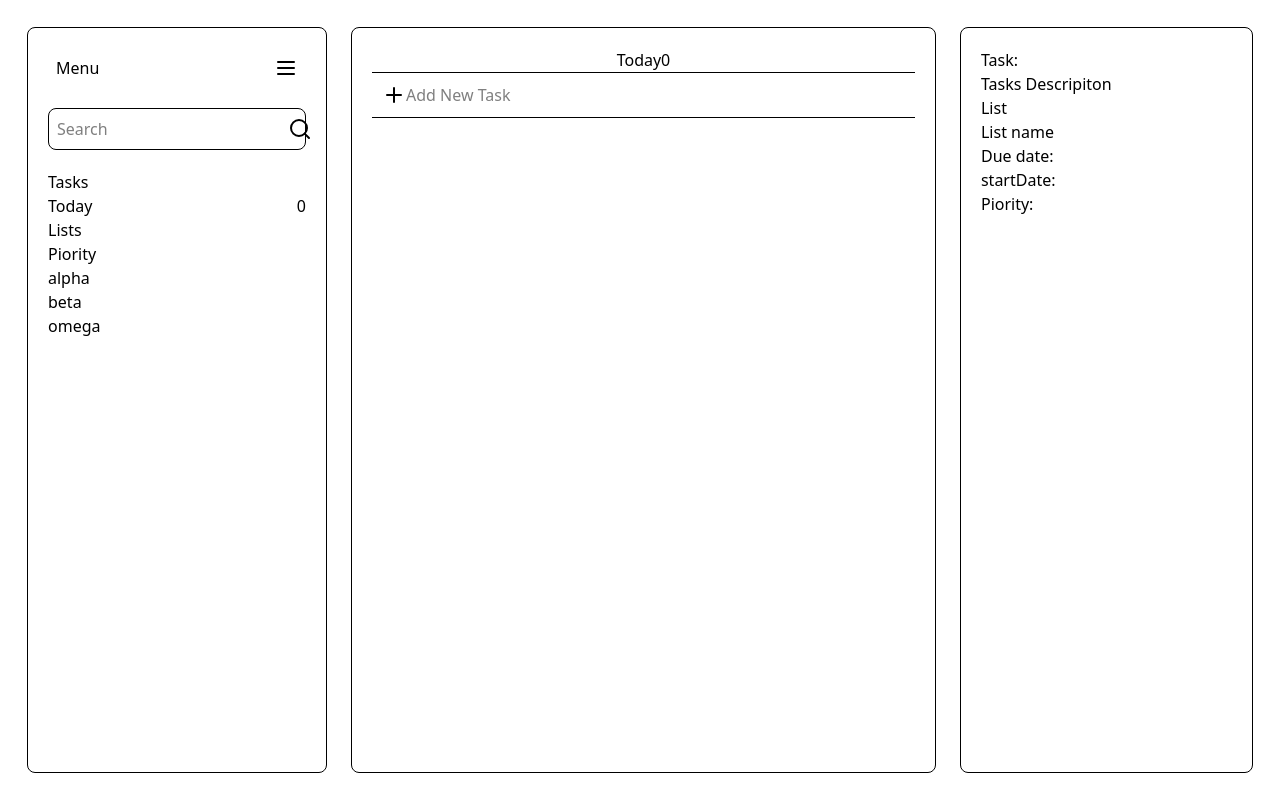
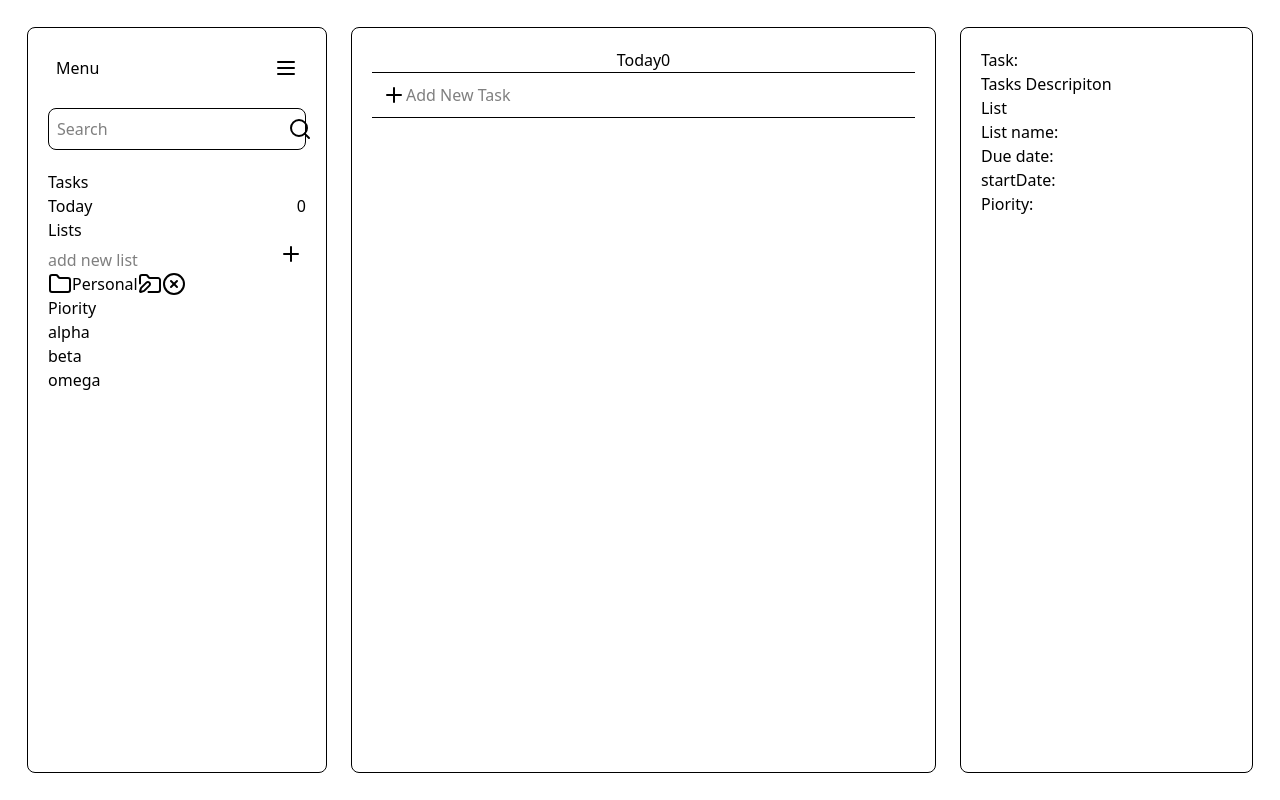
Before and after one commit to Vader-9/TaskManager, a React (Vite) app: page / in a window 1280 px wide. Built offline with nearby package versions, Linux system fonts and the light colour scheme.

Commit message:
adding folder logic done

```diff
--- a/src/App.jsx
+++ b/src/App.jsx
@@ -15,15 +15,16 @@ function App() {
   // this is to serch for task
   const [search, setSearch] = useState('')
   // this if for Description of an individual task
-  const [taskInfo, setTaskInfo] = useState('')
-  const [taskInfoText, setTaskInfoText] = useState('')
+  const [taskInfo, setTaskInfo] = useState([])
+   // defualt selected
+  const[selectedList, setSelectedList] = useState('Personal')
 
 
 
   return (
     <div className='app'>
-      <MeNu  numberofTasks ={numberofTasks} setDisplayPriority={setDisplayPriority} search={search} setSearch={setSearch}/>
-      <Today input={input} setInput={setInput} addTasks={addTasks} setAddTasks={setAddTasks} editTasks={editTasks} setEditTasks={setEditTasks} numberofTasks={numberofTasks} setNumberofTasks={setNumberofTasks} displayPriority={displayPriority} search={search} setSearch={setSearch} setTaskInfo={setTaskInfo} />
+      <MeNu addTasks={addTasks}  numberofTasks ={numberofTasks} setDisplayPriority={setDisplayPriority} search={search} setSearch={setSearch} />
+      <Today input={input} setInput={setInput} addTasks={addTasks} setAddTasks={setAddTasks} editTasks={editTasks} setEditTasks={setEditTasks} numberofTasks={numberofTasks} setNumberofTasks={setNumberofTasks} displayPriority={displayPriority} search={search} setSearch={setSearch} setTaskInfo={setTaskInfo}/>
       <Description taskInfo={taskInfo} />
     </div>
   )
--- a/src/Description/Descripition.jsx
+++ b/src/Description/Descripition.jsx
@@ -1,22 +1,22 @@
 
 function Descripition({taskInfo}){
 
-    console.log(taskInfo)
+   // console.log(taskInfo)
 
     return(
         <div class='w-[300px] border p-5 m-3 rounded-lg'>
-            <h1>Task:{taskInfo[0]}</h1>
+            <h1>Task:{taskInfo.text}</h1>
             <p>Tasks Descripiton</p>
             <div>
                 <p>List</p>
-                <p>List name</p>
+                <p>List name:</p>
             </div>
             <div>
-                <p>Due date:{taskInfo[3]}</p>
-                <p>startDate:{taskInfo[2]}</p>
+                <p>Due date:{taskInfo.dueDate}</p>
+                <p>startDate:{taskInfo.dateAdded}</p>
             </div>
             <div>
-                <p>Piority:{taskInfo[1]}</p>
+                <p>Piority:{taskInfo.priority}</p>
 
             </div>
             <div></div>
--- a/src/Menu/Menu.jsx
+++ b/src/Menu/Menu.jsx
@@ -1,19 +1,47 @@
-import { Menu,Search } from 'lucide-react';
+import { Menu, Search, Plus, Folder, FolderPen,CircleX } from 'lucide-react';
 import { useState } from 'react';
 
-function MeNu({numberofTasks, setDisplayPriority, search,setSearch}) {
+function MeNu({ numberofTasks, setDisplayPriority, search, setSearch, addTasks }) {
 
-   // const [trackTasks, setTrackTasks] = useState('') // not yet in use but it will be use to track tasks for the week
+   // for the input
+   const [inputs, setInputs] = useState('')
+   //
 
-    return(
+   // this serves as the default folders
+   const [folders, setFolders] = useState([
+      {
+         id: 1,
+         name: 'Personal',
+         task: [addTasks]
+      }
+   ])
+
+   //console.log(folder[0].task)
+
+   function addFolder() {
+      if (inputs !== "") {
+         setFolders(prev => [...prev, { id: Date.now(), name: inputs, task: [addTasks] }])
+      }
+      setInputs('')
+   }
+
+   function removeFolder(id){
+      setFolders(folders.map((folder) => folder.id !== id))
+   }
+
+   function renameFolder(id){
+
+   }
+
+   return (
       <div class='w-[300px] border p-5 m-3 rounded-lg'>
          <div class='flex justify-between  p-2 rounded-lg mb-5'>
             <h3>Menu</h3>
             <Menu />
          </div>
          <div class='flex justify-between border p-2 rounded-lg mb-5'>
-            <input type="text"  placeholder='Search' value={search} onChange={(e) => setSearch(e.target.value)}/>
-           <button onClick={()=> setSearch(value)}><Search/></button>
+            <input type="text" placeholder='Search' value={search} onChange={(e) => setSearch(e.target.value)} />
+            <button onClick={() => setSearch(value)}><Search /></button>
          </div>
          <div>
             <h3>Tasks</h3>
@@ -21,28 +49,31 @@ function MeNu({numberofTasks, setDisplayPriority, search,setSearch}) {
                <h3>Today</h3>
                <p>{numberofTasks}</p>
             </div>
-
-          </div>
             <div>
                <h3>Lists</h3>
-           {}
-
+               <input type="text" value={inputs} onChange={(e) => setInputs(e.target.value)} placeholder='add new list' />
+               <button onClick={addFolder}><Plus /></button>
+            </div>
+            {folders.map((folder) => <div key={folder.id} class='flex'>
+               <Folder />
+               <p>{folder.name}</p>
+               <button><FolderPen /></button>
+               <button onClick={()=>removeFolder(folder.id)}><CircleX /></button>
+            </div>)}
          </div>
          <div>
             <h3>Piority</h3>
             <div>
-              <button onClick={()=>setDisplayPriority('alpha')}>alpha</button>
+               <button onClick={() => setDisplayPriority('alpha')}>alpha</button>
 
             </div>
 
             <div>
-               <button onClick={()=>setDisplayPriority('beta')}>beta</button>
-           {}
+               <button onClick={() => setDisplayPriority('beta')}>beta</button>
             </div>
 
             <div>
-              <button onClick={()=>setDisplayPriority('omega')}>omega</button>
-           {}
+               <button onClick={() => setDisplayPriority('omega')}>omega</button>
             </div>
 
          </div>
--- a/src/Today/Today.jsx
+++ b/src/Today/Today.jsx
@@ -3,7 +3,7 @@ import { useEffect, useState } from 'react';
 import DatePicker from "react-datepicker";
 import "react-datepicker/dist/react-datepicker.css";
 
-function Today({ input, setInput, addTasks, setAddTasks, setNumberofTasks, numberofTasks, displayPriority,search,setTaskInfo }) {
+function Today({ input, setInput, addTasks, setAddTasks, setNumberofTasks, numberofTasks, displayPriority, search, setTaskInfo, selectedList }) {
     const [editId, setEditId] = useState(null);
     const [managePriority, setManagePriority] = useState(0);
     const [manageProgress, setManageProgress] = useState(0);
@@ -25,7 +25,7 @@ function Today({ input, setInput, addTasks, setAddTasks, setNumberofTasks, numbe
     //  this is for the priority filter and search filter
     const priorityData = displayPriority
         ? addTasks.filter(task => task.priority === displayPriority)
-        : search ? addTasks.filter((tasks)=> tasks.text.toLowerCase().includes(search.toLowerCase())) : addTasks;
+        : search ? addTasks.filter((tasks) => tasks.text.toLowerCase().includes(search.toLowerCase())) : addTasks;
 
 
 
@@ -49,8 +49,7 @@ function Today({ input, setInput, addTasks, setAddTasks, setNumberofTasks, numbe
                         priority: 'omega',
                         dateAdded: formatted,
                         dueDate: 'set-deadline',   // ✅ each task starts with its own empty dueDate
-                        list: '',
-                        note: [],
+                        list: selectedList,
                         progress: 'undone'
                     }
                 ]);
@@ -128,7 +127,15 @@ function Today({ input, setInput, addTasks, setAddTasks, setNumberofTasks, numbe
 
 
             {priorityData.map((task) => (
-                <div key={task.id} class="justify-center gap-5 border-b p-[10px]" id={completedTask ? 'done' : ''} onClick={()=>setTaskInfo([task.text,task.priority,task.dateAdded.toString(),task.dueDate])}  >
+                <div key={task.id} class="justify-center gap-5 border-b p-[10px]" id={completedTask ? 'done' : ''} onClick={() =>
+                    setTaskInfo({
+                        text: task.text,
+                        priority: task.priority,
+                        dateAdded: task.dateAdded.toString(),
+                        dueDate: task.dueDate,
+                    }) // still some bugs to fix
+                }
+                >
                     <div className="flex gap-20">
                         <div className="flex gap-2">
                             <input type="checkbox" onClick={() => completed(task.id)} />
@@ -159,7 +166,7 @@ function Today({ input, setInput, addTasks, setAddTasks, setNumberofTasks, numbe
                             {task.progress}
                         </p>
 
-                        {/* ✅ Each task now has its own dueDate */}
+
                         <DatePicker
                             selected={task.dueDate && task.dueDate !== 'set-deadline' ? new Date(task.dueDate) : null}
                             onChange={(date) =>
```
Lines whose indentation alone changed are shown as unchanged.
